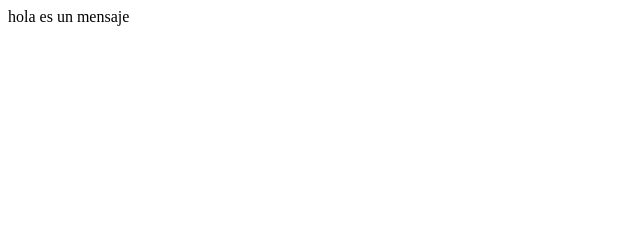
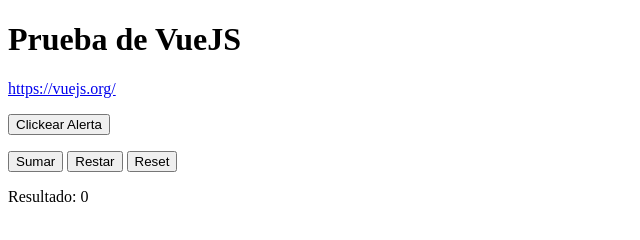
Before and after one commit to j-e-g/practica-vuejs, a plain HTML site: page index.html in a window 1280 px wide. Shown: the whole page, without its empty margins (0-640 px from the left). Drawn offline with nearby package versions, Linux system fonts and the light colour scheme.

Commit message:
Prueba basica de variables y methods.

```diff
--- a/app.js
+++ b/app.js
@@ -1,7 +1,25 @@
 const app = Vue.createApp({
   data() {
     return {
-      mensaje: "hola es un mensaje"
+      titulo: "Prueba de VueJS",
+      vueLink: "https://vuejs.org/",
+      contador:0
+    };
+  },
+
+  methods: {
+    alerta() {
+      alert("hola");
+    },
+    sumar() {
+      this.contador = this.contador + 1;
+    },
+    restar() {
+      this.contador -= 1;
+    },
+    reset() {
+      this.contador = "";
+      this.contador = 0;
     }
   }
 }).mount("#app");
--- a/index.html
+++ b/index.html
@@ -9,7 +9,16 @@
 </head>
 <body>
   <div id="app">
-    {{ mensaje }}
+    <header>
+      <h1>{{ titulo }}</h1>
+    </header>
+    <section>
+      <p><a v-bind:href="vueLink">{{ vueLink }}</a></p>
+      <button @click="alerta">Clickear Alerta</button>
+      <p><button v-on:click="sumar">Sumar</button>  <button v-on:click="restar">Restar</button> <button v-on:click="reset">Reset</button> </p>
+      <p>Resultado: {{ contador }}</p>
+
+    </section>
   </div>
   <script src="https://unpkg.com/vue@next"></script>
   <script src="app.js"></script>
```
